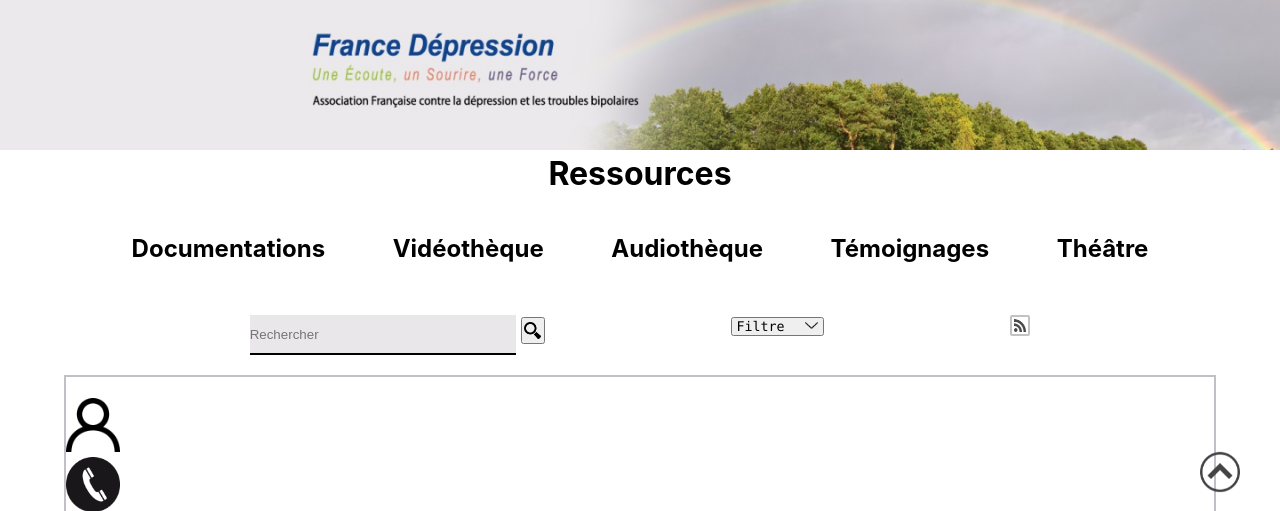
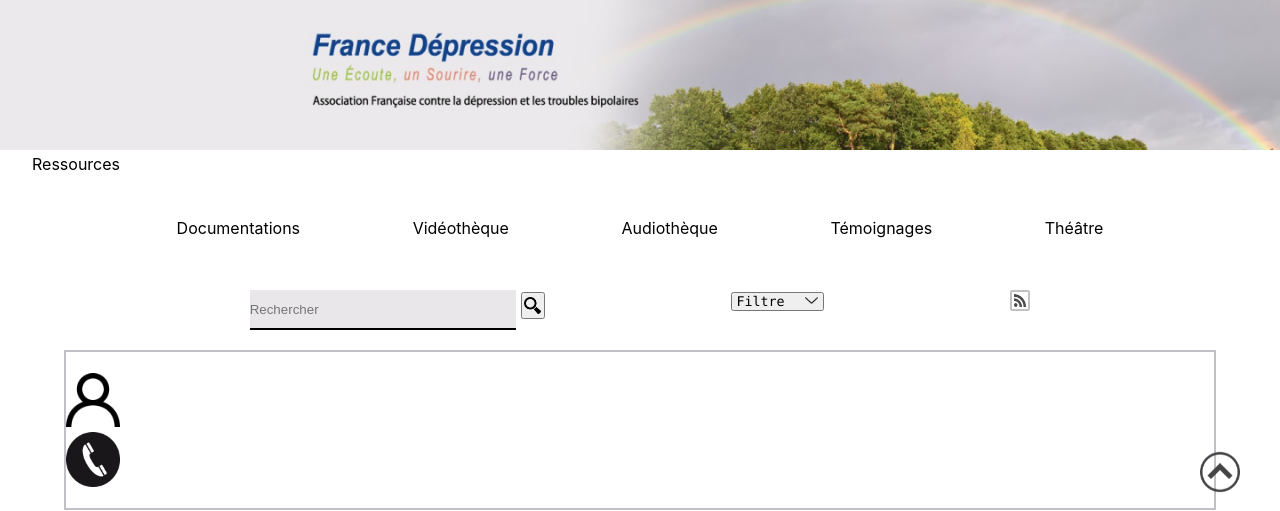
Before and after one commit to sutakos/refonte_francedepression.fr, a PHP site: page /ressources.html in a window 1280 px wide. Shown: the part 68-579 px from the top of the page. Run offline with PHP 8.4, Linux system fonts and the light colour scheme.

Commit message:
Dernière modif - Lucie

```diff
--- a/css/ressources.css
+++ b/css/ressources.css
@@ -10,9 +10,10 @@
 }
 
 /* en-tête */
-.banniere h1 {
-    text-align: center;
-    font-family: 'Inter', sans-serif;
+.banniere a {
+    padding-left: 2em;
+    text-decoration: none;
+    color: #000000;
 }
 .banniere img {
     width: 100%;
@@ -37,7 +38,7 @@
     justify-content: space-evenly;
     flex-direction: row;
     list-style: none;
-    padding-top: 2em;
+    padding-top: 1em;
 }
 
 .menu li:hover{
--- a/ressources.html
+++ b/ressources.html
@@ -81,16 +81,16 @@
 
         <div class="banniere">
             <img src="images/commun/Bannière.png" alt="Bannière" class="banniere">
-            <h1>Ressources</h1>
+            <a href="ressources.html">Ressources</a>
         </div>
         <br>
         <main>
             <menu class="menu">
-                <li><h2>Documentations</h2></li>
-                <li><h2>Vidéothèque</h2></li>
-                <li><h2>Audiothèque</h2></li>
-                <li><h2>Témoignages</h2></li>
-                <li><h2>Théâtre</h2></li>
+                <li>Documentations</li>
+                <li>Vidéothèque</li>
+                <li>Audiothèque</li>
+                <li>Témoignages</li>
+                <li>Théâtre</li>
             </menu>
             <br>
 
```
Also changed, not shown: js/ressources/fluxRSS.js (+20 -0 lines).
